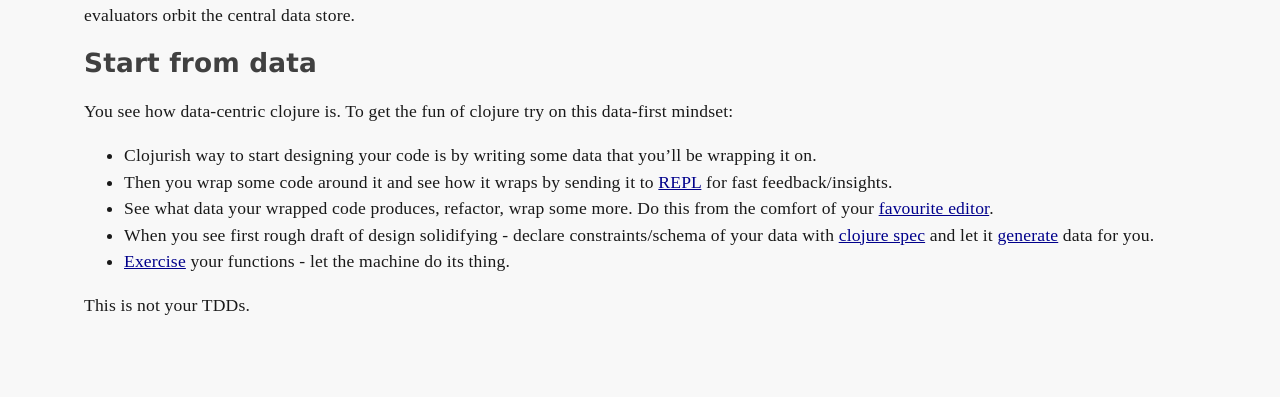
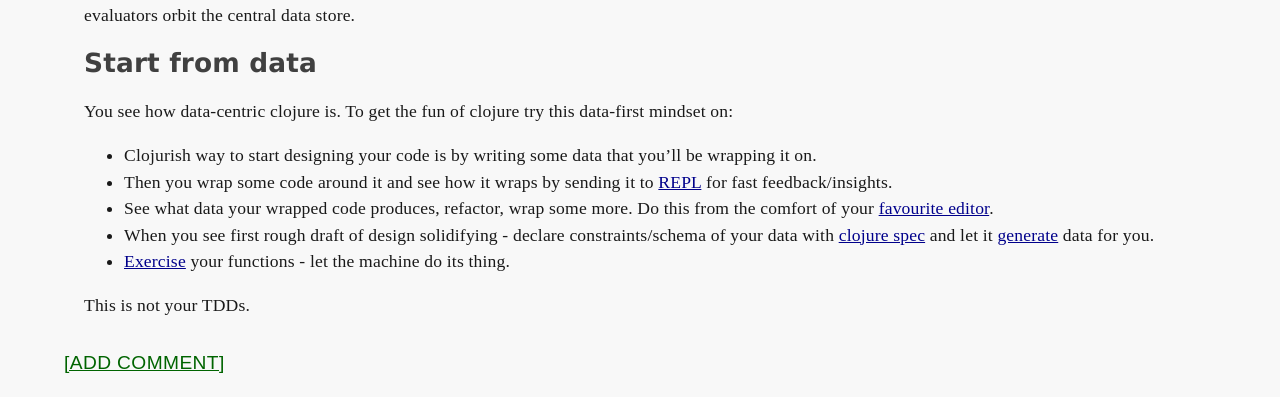
Before and after one commit to sidesteps/blog, a Jekyll site: the page built from _posts/2021-06-14-fun-of-clojure.md, in a window 1280 px wide. Shown: the part 2704-3101 px from the top of the page. Built offline with Jekyll 4.4.1, drawn with Linux system fonts in a browser that asks for light colours; before the commit the page ends 3040 px from its top, so only the background shows below that.

Commit message:
added commenting thorough comments email. added build script. author is now a link to mailto

```diff
--- a/_layouts/post.html
+++ b/_layouts/post.html
@@ -13,7 +13,7 @@
 	<h3 class="signature">
 		By
 		<span itemprop="author" itemscope itemtype="http://schema.org/Person" class="author">
-			<a itemprop="sameAs" target="_blank" href="https://gitlab.com/sidestep">@sidestep</a>
+            <a itemprop="sameAs" target="_blank" href='mailto:sidestep@gigz.eu'>@sidestep</a>
 		</span>
 	on <span itemprop="dateCreated" class="date">{{ page.date | date: "%-d %B %Y" }}</span>
     <span class="tags">tags: {% for tag in page.tags %} {{ tag }} {% endfor %}</span>
@@ -22,5 +22,8 @@
 {{ content }}
 </div>
 </span>
+<div id="comments">
+   <a id="add-comment" target="_blank" href='mailto:comm@gigz.eu?subject=COMMENT: {{ page.title }}'>[Add comment]</a>
+</div>
 </body>
 </html>
--- a/_posts/2021-06-14-fun-of-clojure.md
+++ b/_posts/2021-06-14-fun-of-clojure.md
@@ -113,7 +113,7 @@ You can also store it for later manipulation/evaluation. Or perhaps send it to a
 
 ## Start from data
 
-You see how data-centric clojure is. To get the fun of clojure try on this data-first mindset:
+You see how data-centric clojure is. To get the fun of clojure try this data-first mindset on:
 
 - Clojurish way to start designing your code is by writing some data that you'll be wrapping it on.
 - Then you wrap some code around it and see how it wraps by sending it to [REPL](https://clojure.org/guides/repl/introduction) for fast feedback/insights.
--- a/index.html
+++ b/index.html
@@ -40,7 +40,7 @@ title: "sidesteps' blog"
     <h1 itemprop="name" id="title">{{ page.title }}</h1>
 	<h3 class="signature">
 		By <span itemprop="author" itemscope itemtype="http://schema.org/Person" class="author">
-			<a itemprop="sameAs" target="_blank" href="https://gitlab.com/sidestep">@sidestep</a>
+            <a itemprop="sameAs" target="_blank" href='mailto:sidestep@gigz.eu'>@sidestep</a>
 		</span>
     <span class="tags">tags: tech programming design architecture</span>
 </div>
--- a/static/main.css
+++ b/static/main.css
@@ -23,6 +23,13 @@ body
     margin-left: 20px;
 }
 
+.signature
+{
+    color: rgb(117, 117, 117);
+    line-height: 20px;
+    font-size: 1em;
+}
+
 .signature .tags
 {
     float: right;
@@ -33,6 +40,20 @@ body
     background-color: #F0F0F0;
     font-family: arial;
     font-weight: normal;
+}
+
+#comments
+{
+    padding-top: 10px;
+    padding-bottom: 20px;
+}
+
+#add-comment
+{
+    color: darkgreen;
+    letter-spacing: 0.02em;
+    text-transform: uppercase;
+    font-size: 1.2em;
 }
 
 h1 {font-size: 2em;}
@@ -68,12 +89,6 @@ a:link, a:visited, a:active, a:hover
     text-decoration: none;
 }
 
-.signature
-{
-    color: rgb(117, 117, 117);
-    line-height: 20px;
-    font-size: 1em;
-}
 
 #content p:first-of-type:first-letter
 {
```
Also changed, not shown: _posts/2011-07-11-turning-to-linux.md (renamed from _posts/2016-07-11-turning-to-linux.md), 2 other files.
